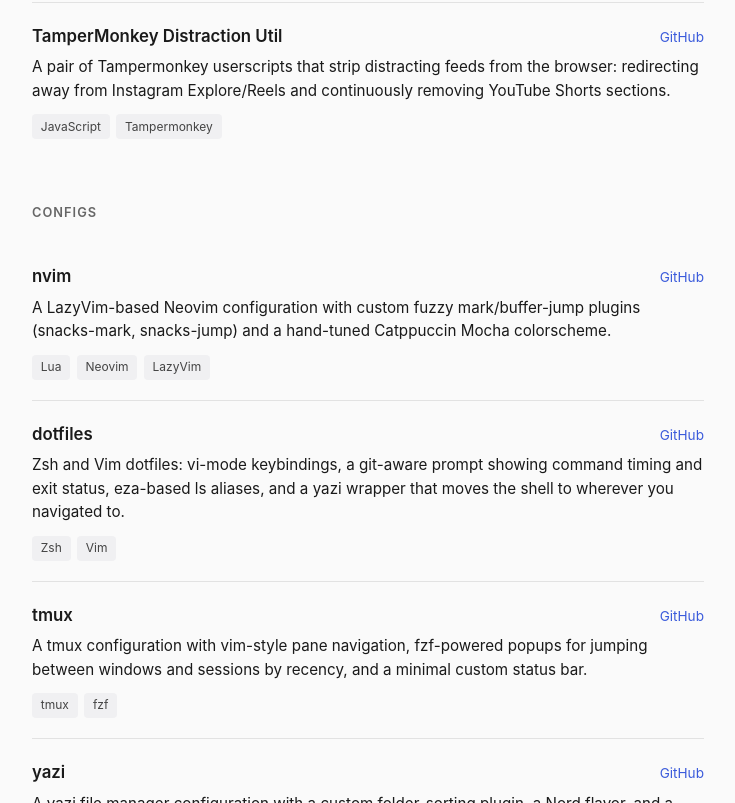
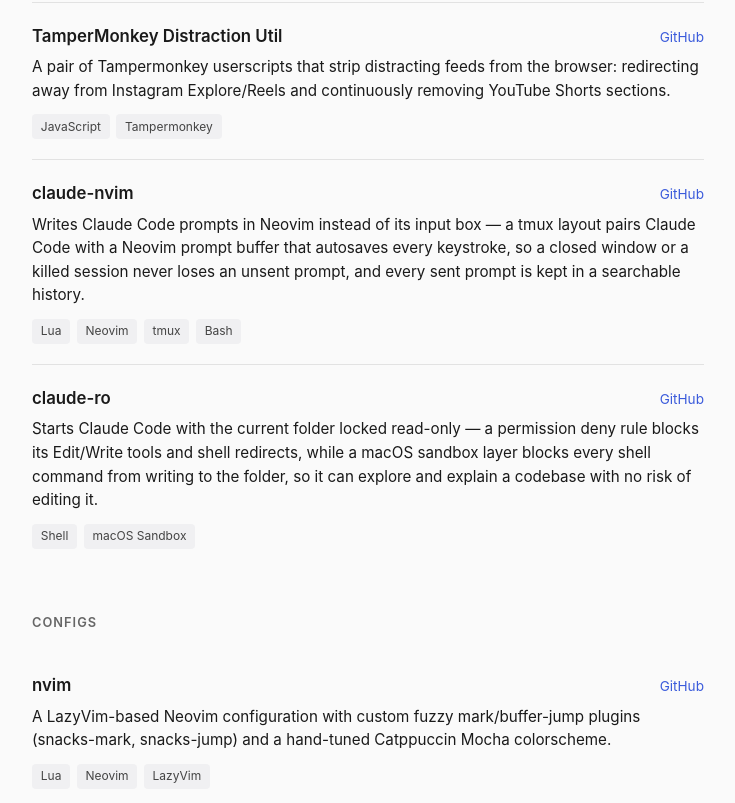
Before and after one commit to Neilos-Thumm/Portfolio, a plain HTML site: page index.html in a window 1280 px wide. Shown: the part 5299-6102 px from the top of the page, without its empty margins (272-1007 px from the left). Drawn offline with Linux system fonts and the light colour scheme.

Commit message:
add claude-ro and claude-nvim

```diff
--- a/index.html
+++ b/index.html
@@ -409,6 +409,32 @@
           <li>JavaScript</li><li>Tampermonkey</li>
         </ul>
       </article>
+
+      <article class="entry">
+        <div class="entry-head">
+          <h3><a href="https://github.com/Neilos-Thumm/claude-nvim" target="_blank" rel="noopener">claude-nvim</a></h3>
+          <div class="entry-links">
+            <a href="https://github.com/Neilos-Thumm/claude-nvim" target="_blank" rel="noopener">GitHub</a>
+          </div>
+        </div>
+        <p>Writes Claude Code prompts in Neovim instead of its input box &mdash; a tmux layout pairs Claude Code with a Neovim prompt buffer that autosaves every keystroke, so a closed window or a killed session never loses an unsent prompt, and every sent prompt is kept in a searchable history.</p>
+        <ul class="tech">
+          <li>Lua</li><li>Neovim</li><li>tmux</li><li>Bash</li>
+        </ul>
+      </article>
+
+      <article class="entry">
+        <div class="entry-head">
+          <h3><a href="https://github.com/Neilos-Thumm/claude-ro" target="_blank" rel="noopener">claude-ro</a></h3>
+          <div class="entry-links">
+            <a href="https://github.com/Neilos-Thumm/claude-ro" target="_blank" rel="noopener">GitHub</a>
+          </div>
+        </div>
+        <p>Starts Claude Code with the current folder locked read-only &mdash; a permission deny rule blocks its Edit/Write tools and shell redirects, while a macOS sandbox layer blocks every shell command from writing to the folder, so it can explore and explain a codebase with no risk of editing it.</p>
+        <ul class="tech">
+          <li>Shell</li><li>macOS Sandbox</li>
+        </ul>
+      </article>
     </section>
 
     <section id="configs" aria-labelledby="configs-heading">
```
